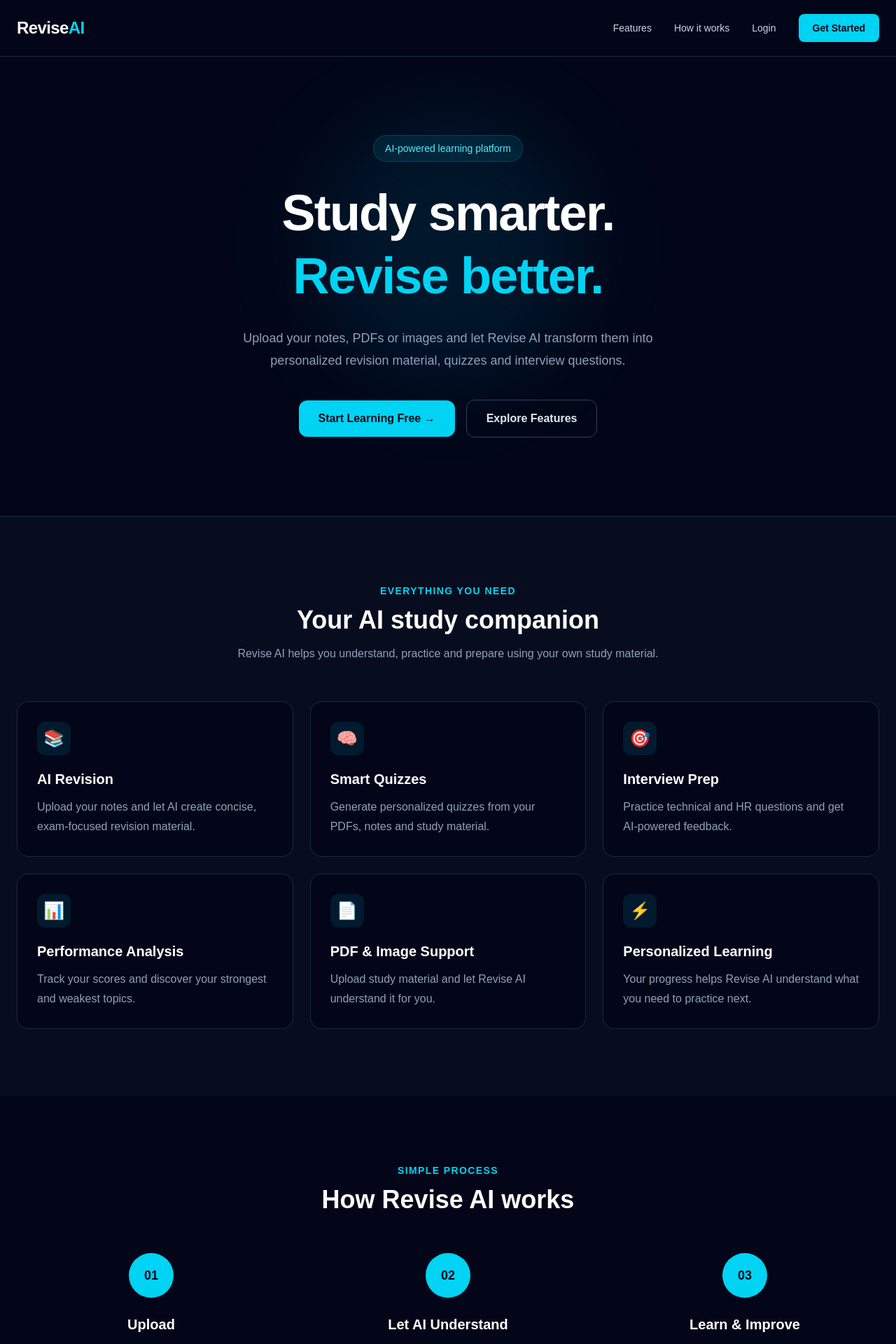
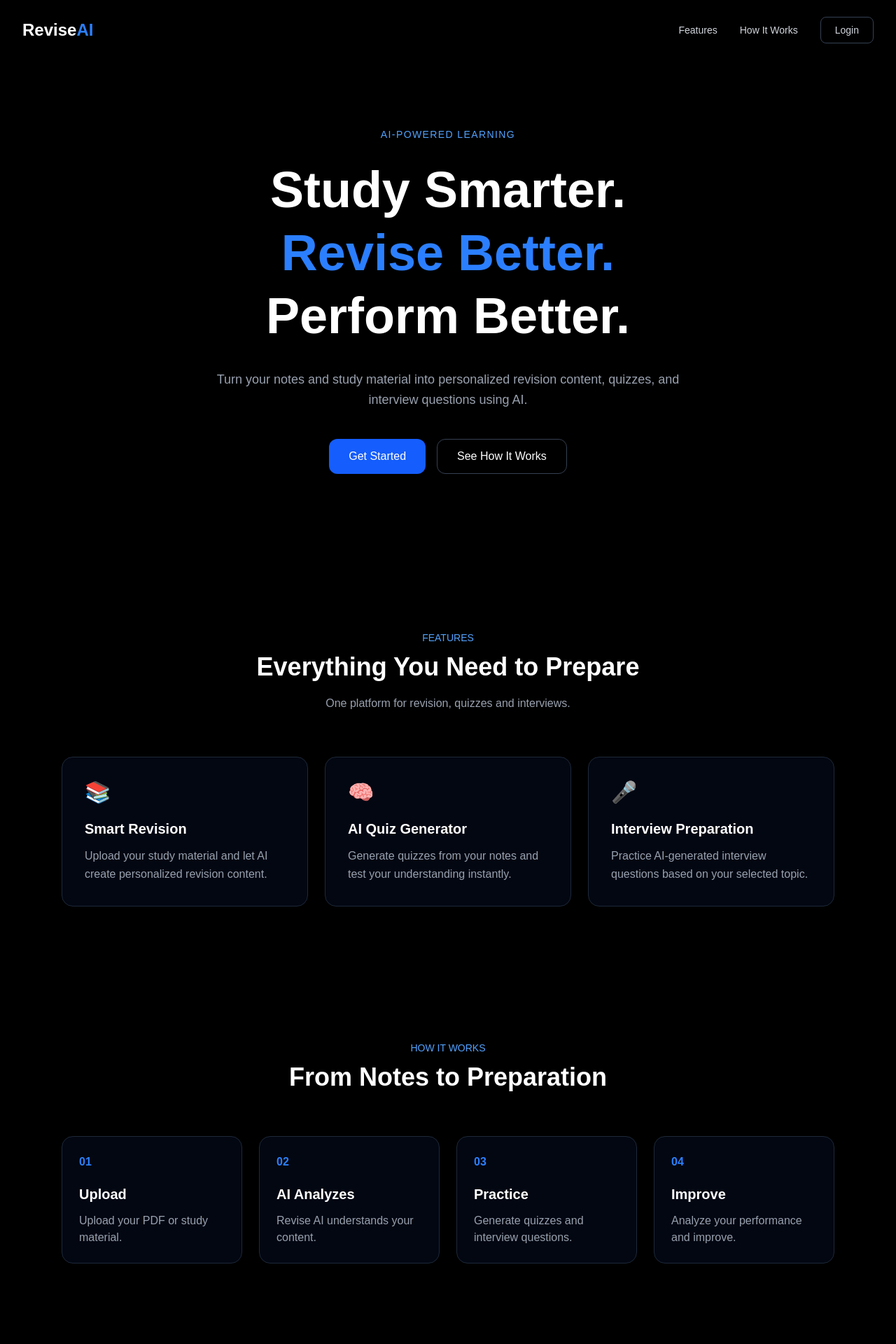
Before and after one commit to kumarsharmah01-eng/Revise-ai, a Next.js app: page / in a window 1280 px wide. Shown: the top 1920 px of the page at 70% size. Built offline with nearby package versions, Linux system fonts and the light colour scheme.

Commit message:
landing page

```diff
--- a/app/page.tsx
+++ b/app/page.tsx
@@ -1,304 +1,161 @@
-import Link from "next/link";
-
 export default function Home() {
   return (
-    <main className="min-h-screen bg-slate-950 text-white">
-      {/* ================= NAVBAR ================= */}
+    <main className="min-h-screen bg-black text-white">
+      {/* Navbar */}
+      <nav className="flex items-center justify-between px-8 py-6 max-w-7xl mx-auto">
+        <h1 className="text-2xl font-bold">
+          Revise<span className="text-blue-500">AI</span>
+        </h1>
 
-      <nav className="border-b border-slate-800">
-        <div className="mx-auto flex max-w-7xl items-center justify-between px-6 py-5">
-          {/* LOGO */}
+        <div className="hidden md:flex items-center gap-8 text-sm text-gray-300">
+          <a href="#features" className="hover:text-white transition">
+            Features
+          </a>
 
-          <Link href="/" className="text-2xl font-bold tracking-tight">
-            Revise<span className="text-cyan-400">AI</span>
-          </Link>
+          <a href="#how-it-works" className="hover:text-white transition">
+            How It Works
+          </a>
 
-          {/* NAV LINKS */}
-
-          <div className="hidden items-center gap-8 md:flex">
-            <Link
-              href="#features"
-              className="text-sm text-slate-300 transition hover:text-white"
-            >
-              Features
-            </Link>
-
-            <Link
-              href="#how-it-works"
-              className="text-sm text-slate-300 transition hover:text-white"
-            >
-              How it works
-            </Link>
-
-            <Link
+          <a
             href="/login"
-              className="text-sm text-slate-300 transition hover:text-white"
+            className="px-5 py-2 rounded-lg border border-gray-700 hover:bg-gray-900 transition"
           >
             Login
-            </Link>
-
-            <Link
-              href="/signup"
-              className="rounded-lg bg-cyan-400 px-5 py-2.5 text-sm font-semibold text-slate-950 transition hover:bg-cyan-300"
-            >
-              Get Started
-            </Link>
-          </div>
+          </a>
         </div>
       </nav>
 
-      {/* ================= HERO ================= */}
+      {/* Hero */}
+      <section className="max-w-5xl mx-auto text-center px-6 pt-24 pb-32">
+        <p className="text-blue-400 font-medium tracking-widest text-sm mb-6">
+          AI-POWERED LEARNING
+        </p>
 
-      <section className="relative overflow-hidden">
-        {/* Background Glow */}
+        <h2 className="text-5xl md:text-7xl font-bold leading-tight">
+          Study Smarter.
+          <br />
+          <span className="text-blue-500">Revise Better.</span>
+          <br />
+          Perform Better.
+        </h2>
 
-        <div className="absolute left-1/2 top-20 -z-0 h-96 w-96 -translate-x-1/2 rounded-full bg-cyan-500/10 blur-3xl" />
+        <p className="max-w-2xl mx-auto mt-8 text-gray-400 text-lg leading-relaxed">
+          Turn your notes and study material into personalized revision content,
+          quizzes, and interview questions using AI.
+        </p>
 
-        <div className="relative mx-auto max-w-7xl px-6 py-28 text-center">
-          {/* Badge */}
+        <div className="flex flex-col sm:flex-row justify-center gap-4 mt-10">
+          <button className="px-7 py-3 rounded-xl bg-blue-600 hover:bg-blue-500 transition font-medium">
+            Get Started
+          </button>
 
-          <div className="mx-auto mb-7 inline-flex rounded-full border border-cyan-400/20 bg-cyan-400/10 px-4 py-2 text-sm text-cyan-300">
-            AI-powered learning platform
+          <button className="px-7 py-3 rounded-xl border border-gray-700 hover:bg-gray-900 transition font-medium">
+            See How It Works
+          </button>
+        </div>
+      </section>
+
+      {/* Features */}
+      <section id="features" className="max-w-6xl mx-auto px-6 py-24">
+        <div className="text-center mb-16">
+          <p className="text-blue-400 text-sm font-medium">FEATURES</p>
+
+          <h2 className="text-4xl font-bold mt-3">
+            Everything You Need to Prepare
+          </h2>
+
+          <p className="text-gray-400 mt-5">
+            One platform for revision, quizzes and interviews.
+          </p>
         </div>
 
-          {/* Heading */}
+        <div className="grid md:grid-cols-3 gap-6">
+          <div className="p-8 rounded-2xl border border-gray-800 bg-gray-950 hover:border-gray-600 transition">
+            <div className="text-3xl mb-5">📚</div>
 
-          <h1 className="mx-auto max-w-4xl text-5xl font-bold leading-tight tracking-tight md:text-7xl">
-            Study smarter.
-            <br />
-            <span className="text-cyan-400">Revise better.</span>
-          </h1>
+            <h3 className="text-xl font-semibold mb-3">Smart Revision</h3>
 
-          {/* Description */}
+            <p className="text-gray-400 leading-relaxed">
+              Upload your study material and let AI create personalized revision
+              content.
+            </p>
+          </div>
 
-          <p className="mx-auto mt-7 max-w-2xl text-lg leading-8 text-slate-400">
-            Upload your notes, PDFs or images and let Revise AI transform them
-            into personalized revision material, quizzes and interview
-            questions.
+          <div className="p-8 rounded-2xl border border-gray-800 bg-gray-950 hover:border-gray-600 transition">
+            <div className="text-3xl mb-5">🧠</div>
+
+            <h3 className="text-xl font-semibold mb-3">AI Quiz Generator</h3>
+
+            <p className="text-gray-400 leading-relaxed">
+              Generate quizzes from your notes and test your understanding
+              instantly.
             </p>
+          </div>
 
-          {/* Buttons */}
+          <div className="p-8 rounded-2xl border border-gray-800 bg-gray-950 hover:border-gray-600 transition">
+            <div className="text-3xl mb-5">🎤</div>
 
-          <div className="mt-10 flex flex-col items-center justify-center gap-4 sm:flex-row">
-            <Link
-              href="/signup"
-              className="rounded-xl bg-cyan-400 px-7 py-3.5 font-semibold text-slate-950 transition hover:bg-cyan-300"
-            >
-              Start Learning Free →
-            </Link>
+            <h3 className="text-xl font-semibold mb-3">
+              Interview Preparation
+            </h3>
 
-            <Link
-              href="#features"
-              className="rounded-xl border border-slate-700 px-7 py-3.5 font-semibold text-slate-200 transition hover:border-slate-500"
-            >
-              Explore Features
-            </Link>
+            <p className="text-gray-400 leading-relaxed">
+              Practice AI-generated interview questions based on your selected
+              topic.
+            </p>
           </div>
         </div>
       </section>
 
-      {/* ================= FEATURES ================= */}
+      {/* How It Works */}
+      <section id="how-it-works" className="max-w-6xl mx-auto px-6 py-24">
+        <div className="text-center mb-16">
+          <p className="text-blue-400 text-sm font-medium">HOW IT WORKS</p>
 
-      <section
-        id="features"
-        className="border-t border-slate-800 bg-slate-900/40"
-      >
-        <div className="mx-auto max-w-7xl px-6 py-24">
-          {/* Heading */}
-
-          <div className="text-center">
-            <p className="text-sm font-semibold uppercase tracking-widest text-cyan-400">
-              Everything you need
-            </p>
-
-            <h2 className="mt-3 text-3xl font-bold md:text-4xl">
-              Your AI study companion
-            </h2>
-
-            <p className="mx-auto mt-4 max-w-2xl text-slate-400">
-              Revise AI helps you understand, practice and prepare using your
-              own study material.
-            </p>
+          <h2 className="text-4xl font-bold mt-3">From Notes to Preparation</h2>
         </div>
 
-          {/* Feature Cards */}
+        <div className="grid md:grid-cols-4 gap-6">
+          {[
+            ["01", "Upload", "Upload your PDF or study material."],
+            ["02", "AI Analyzes", "Revise AI understands your content."],
+            ["03", "Practice", "Generate quizzes and interview questions."],
+            ["04", "Improve", "Analyze your performance and improve."],
+          ].map(([number, title, description]) => (
+            <div
+              key={number}
+              className="p-6 border border-gray-800 rounded-2xl bg-gray-950"
+            >
+              <span className="text-blue-500 font-bold">{number}</span>
 
-          <div className="mt-14 grid gap-6 md:grid-cols-2 lg:grid-cols-3">
-            {/* CARD 1 */}
+              <h3 className="text-xl font-semibold mt-5">{title}</h3>
 
-            <FeatureCard
-              icon="📚"
-              title="AI Revision"
-              description="Upload your notes and let AI create concise, exam-focused revision material."
-            />
-
-            {/* CARD 2 */}
-
-            <FeatureCard
-              icon="🧠"
-              title="Smart Quizzes"
-              description="Generate personalized quizzes from your PDFs, notes and study material."
-            />
-
-            {/* CARD 3 */}
-
-            <FeatureCard
-              icon="🎯"
-              title="Interview Prep"
-              description="Practice technical and HR questions and get AI-powered feedback."
-            />
-
-            {/* CARD 4 */}
-
-            <FeatureCard
-              icon="📊"
-              title="Performance Analysis"
-              description="Track your scores and discover your strongest and weakest topics."
-            />
-
-            {/* CARD 5 */}
-
-            <FeatureCard
-              icon="📄"
-              title="PDF & Image Support"
-              description="Upload study material and let Revise AI understand it for you."
-            />
-
-            {/* CARD 6 */}
-
-            <FeatureCard
-              icon="⚡"
-              title="Personalized Learning"
-              description="Your progress helps Revise AI understand what you need to practice next."
-            />
+              <p className="text-gray-400 mt-3">{description}</p>
             </div>
+          ))}
         </div>
       </section>
 
-      {/* ================= HOW IT WORKS ================= */}
+      {/* CTA */}
+      <section className="max-w-4xl mx-auto px-6 py-32 text-center">
+        <h2 className="text-4xl md:text-5xl font-bold">
+          Ready to Study Smarter?
+        </h2>
 
-      <section id="how-it-works">
-        <div className="mx-auto max-w-7xl px-6 py-24">
-          <div className="text-center">
-            <p className="text-sm font-semibold uppercase tracking-widest text-cyan-400">
-              Simple process
+        <p className="text-gray-400 mt-6 text-lg">
+          Start preparing with AI instead of spending hours organizing your
+          study material.
         </p>
 
-            <h2 className="mt-3 text-3xl font-bold md:text-4xl">
-              How Revise AI works
-            </h2>
-          </div>
-
-          <div className="mt-14 grid gap-10 md:grid-cols-3">
-            {/* STEP 1 */}
-
-            <Step
-              number="01"
-              title="Upload"
-              description="Upload your PDF, notes or study images."
-            />
-
-            {/* STEP 2 */}
-
-            <Step
-              number="02"
-              title="Let AI Understand"
-              description="Revise AI analyzes your material and creates useful learning content."
-            />
-
-            {/* STEP 3 */}
-
-            <Step
-              number="03"
-              title="Learn & Improve"
-              description="Revise, take quizzes and improve your weak areas."
-            />
-          </div>
-        </div>
+        <button className="mt-8 px-8 py-3 rounded-xl bg-blue-600 hover:bg-blue-500 transition font-medium">
+          Start Revising
+        </button>
       </section>
 
-      {/* ================= CTA ================= */}
-
-      <section className="border-t border-slate-800">
-        <div className="mx-auto max-w-4xl px-6 py-24 text-center">
-          <h2 className="text-4xl font-bold md:text-5xl">
-            Ready to study smarter?
-          </h2>
-
-          <p className="mx-auto mt-5 max-w-xl text-slate-400">
-            Turn your study material into an intelligent learning experience.
-          </p>
-
-          <Link
-            href="/signup"
-            className="mt-8 inline-block rounded-xl bg-cyan-400 px-8 py-4 font-semibold text-slate-950 transition hover:bg-cyan-300"
-          >
-            Create Your Account →
-          </Link>
-        </div>
-      </section>
-
-      {/* ================= FOOTER ================= */}
-
-      <footer className="border-t border-slate-800">
-        <div className="mx-auto flex max-w-7xl flex-col gap-4 px-6 py-8 text-sm text-slate-500 md:flex-row md:items-center md:justify-between">
+      {/* Footer */}
+      <footer className="border-t border-gray-800 py-8 text-center text-gray-500">
         <p>© 2026 Revise AI. All rights reserved.</p>
-
-          <p>Learn smarter. Prepare better.</p>
-        </div>
       </footer>
     </main>
   );
 }
-
-/* =====================================================
-   FEATURE CARD COMPONENT
-===================================================== */
-
-function FeatureCard({
-  icon,
-  title,
-  description,
-}: {
-  icon: string;
-  title: string;
-  description: string;
-}) {
-  return (
-    <div className="rounded-2xl border border-slate-800 bg-slate-950 p-7 transition duration-300 hover:-translate-y-1 hover:border-cyan-400/40">
-      <div className="mb-5 flex h-12 w-12 items-center justify-center rounded-xl bg-cyan-400/10 text-2xl">
-        {icon}
-      </div>
-
-      <h3 className="text-xl font-semibold">{title}</h3>
-
-      <p className="mt-3 leading-7 text-slate-400">{description}</p>
-    </div>
-  );
-}
-
-/* =====================================================
-   STEP COMPONENT
-===================================================== */
-
-function Step({
-  number,
-  title,
-  description,
-}: {
-  number: string;
-  title: string;
-  description: string;
-}) {
-  return (
-    <div className="text-center">
-      <div className="mx-auto flex h-16 w-16 items-center justify-center rounded-full bg-cyan-400 text-lg font-bold text-slate-950">
-        {number}
-      </div>
-
-      <h3 className="mt-6 text-xl font-semibold">{title}</h3>
-
-      <p className="mt-3 leading-7 text-slate-400">{description}</p>
-    </div>
-  );
-}
```
Lines whose indentation alone changed are shown as unchanged.
